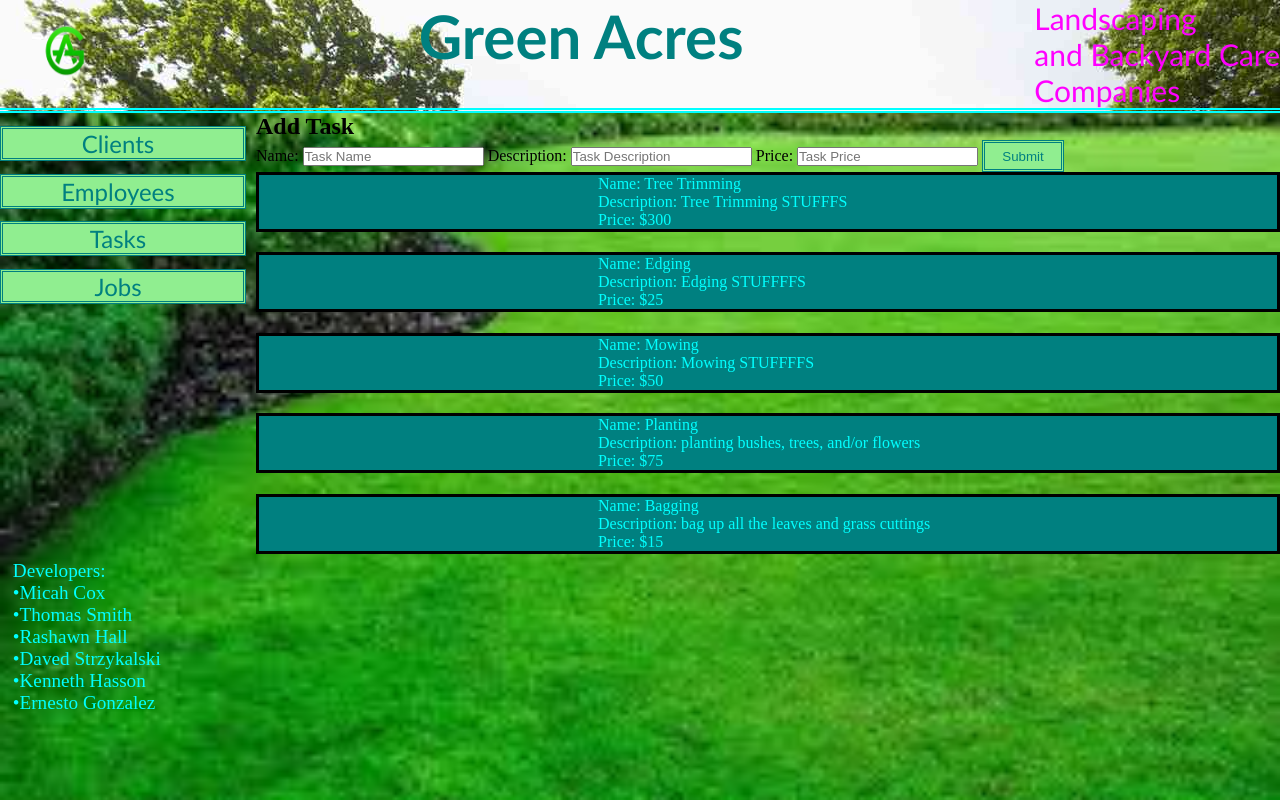
After one commit to thomassmith0526/Project2, a Node server app: page /tasks in a window 1280 px wide. The commit adds this page. Run offline with Node 20, Linux system fonts and the light colour scheme; data comes from the database, SQL or seed files in the repository; some libraries are stand-ins or nearby versions.

Commit message:
tasks/css/formsss and idk what else

```diff
--- a/controllers/home-routes.js
+++ b/controllers/home-routes.js
@@ -38,6 +38,16 @@ router.get('/employee', async (req, res) => {
     res.render('employee', {employees})
 })
 
+router.get('/tasks', async (req, res) => {
+    try {
+        const taskData = await Task.findAll();
+        const tasks = taskData.map((task) => task.get({ plain: true }));
+        res.render('tasks', { tasks });
+    } catch (err) {
+        res.status(500).json({ error: 'Internal Server Error' });
+    }
+});
+
 // router.get('/', async (req,res) =>{
 //     const jobData = await Job.findAll()
 //     const taskData = await Task.findAll()
--- a/public/css/style.css
+++ b/public/css/style.css
@@ -159,14 +159,14 @@ footer div {
     background-color: teal;
 }
 
-.client-column {
+.client-column, .task-column {
     min-width: 30%;
     width: 33.3%;
     color: aqua;
     display: block;
 }
 
-.client-field {
+.client-field, .task-field {
     margin-bottom: 2%;
     border-style: solid;
     display:flex;
--- /dev/null
+++ b/public/js/index2.js
@@ -0,0 +1,34 @@
+async function taskFormHandler(event) {
+    event.preventDefault();
+
+    const taskName = document.getElementById('name').value;
+    const taskDescription = document.getElementById('description').value;
+    const taskPrice = document.getElementById('price').value;
+
+    // Added this to handle empty fields
+    if (taskName === "" || taskDescription === "" || taskPrice === "") {
+        window.alert("Please input all required fields before adding a task");
+        return;
+    }
+
+    const response = await fetch('api/tasks', {
+        method: 'POST',
+        body: JSON.stringify({
+            name: taskName,
+            description: taskDescription,
+            price: taskPrice
+        }),
+        headers: {
+            'Content-Type': 'application/json'
+        }
+    });
+
+    if (response.ok) {
+        // Reload the page to display the updated task list
+        document.location.reload();
+    } else {
+        alert('Failed to add Task');
+    }
+}
+
+document.querySelector('.add-task').addEventListener('submit', taskFormHandler);
--- a/views/layouts/main.handlebars
+++ b/views/layouts/main.handlebars
@@ -11,7 +11,7 @@
 
 <body>
   <header>
-    <img src='../images/logo.png' alt='logo' class="logo" height="100vh" width="20%"></img>
+    <img src='../images/logo.png' alt='logo' class="logo" height="100vh" width="10%"></img>
     <h1><a href="/" class="title" style="text-decoration: none;">Green Acres</a></h1>
     <p class="description">Landscaping <br> and Backyard Care <br> Companies</p>
   </header>
--- /dev/null
+++ b/views/tasks.handlebars
@@ -0,0 +1,32 @@
+<h2>Add Task</h2>
+
+<form class="add-task">
+    <div class="form-group">
+        <label for="name">Name:</label>
+        <input class="form-input" type="text" id="name" placeholder="Task Name" />
+
+        <label for="description">Description:</label>
+        <input class="form-input" type="text" id="description" placeholder="Task Description" />
+
+        <label for="price">Price:</label>
+        <input class="form-input" type="text" id="price" placeholder="Task Price" />
+
+        <button class="btn btn-primary" type="submit">Submit</button>
+    </div>
+</form>
+
+{{#each tasks as |task|}}
+    <div class="task-field">
+        <section class="task-column">
+            {{!-- <ul>Task Id: {{task.id}}</ul> --}}
+        </section>
+        <section class="task-column">
+            <ul>Name: {{task.name}}</ul>
+            <ul>Description: {{task.description}}</ul>
+            <ul class="price"> Price: ${{task.price}}</ul>
+        </section>
+    </div>
+{{/each}}
+
+<script src="/js/index2.js"></script>
+<script src="/js/index.js"></script>
```
Also changed, not shown: README.md, public/js/index.js (line endings or trailing spaces).
